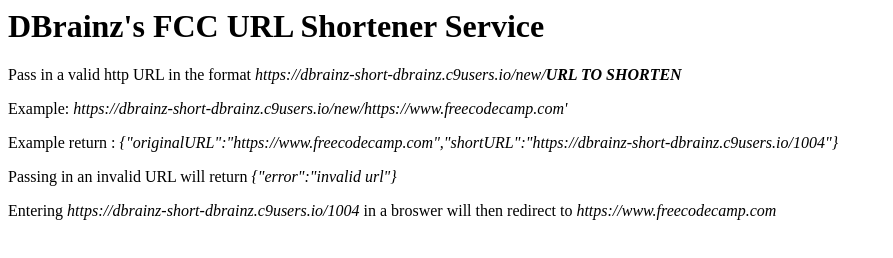
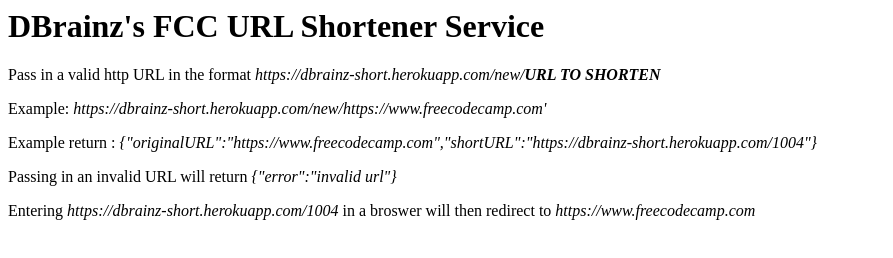
Before and after one commit to dbrainz/dbrainz-short, a website: page index.html in a window 1280 px wide. Shown: the whole page, without its empty margins (0-893 px from the left). Drawn offline with Linux system fonts and the light colour scheme.

Commit message:
Updated paths to support deployment on Heroku

```diff
--- a/index.html
+++ b/index.html
@@ -1,9 +1,8 @@
 <h1>DBrainz's FCC URL Shortener Service</h1>
 
-<p>Pass in a valid http URL in the format <i>https://dbrainz-short-dbrainz.c9users.io/new/<b>URL TO SHORTEN</b></i></p>
-<p>Example: <i>https://dbrainz-short-dbrainz.c9users.io/new/https://www.freecodecamp.com'</i></p>
-<p>Example return : <i>{"originalURL":"https://www.freecodecamp.com","shortURL":"https://dbrainz-short-dbrainz.c9users.io/1004"}</i></p>
+<p>Pass in a valid http URL in the format <i>https://dbrainz-short.herokuapp.com/new/<b>URL TO SHORTEN</b></i></p>
+<p>Example: <i>https://dbrainz-short.herokuapp.com/new/https://www.freecodecamp.com'</i></p>
+<p>Example return : <i>{"originalURL":"https://www.freecodecamp.com","shortURL":"https://dbrainz-short.herokuapp.com/1004"}</i></p>
 <p>Passing in an invalid URL will return <i>{"error":"invalid url"}</i></p>
 
-<p>Entering <i>https://dbrainz-short-dbrainz.c9users.io/1004</i> in a broswer will then redirect to <i>https://www.freecodecamp.com</i></p>
-<pGit test</p></pGit>
+<p>Entering <i>https://dbrainz-short.herokuapp.com/1004</i> in a broswer will then redirect to <i>https://www.freecodecamp.com</i></p>
--- a/server.js
+++ b/server.js
@@ -26,7 +26,7 @@
                     if (err) throw err;
                     db.close();
                 })
-                res.end(JSON.stringify({'originalURL' : longUrl, 'shortURL' : 'https://dbrainz-short-dbrainz.c9users.io/' + newKey}))
+                res.end(JSON.stringify({'originalURL' : longUrl, 'shortURL' : 'https://dbrainz-short.herokuapp.com/' + newKey}))
             })
 
 
```
